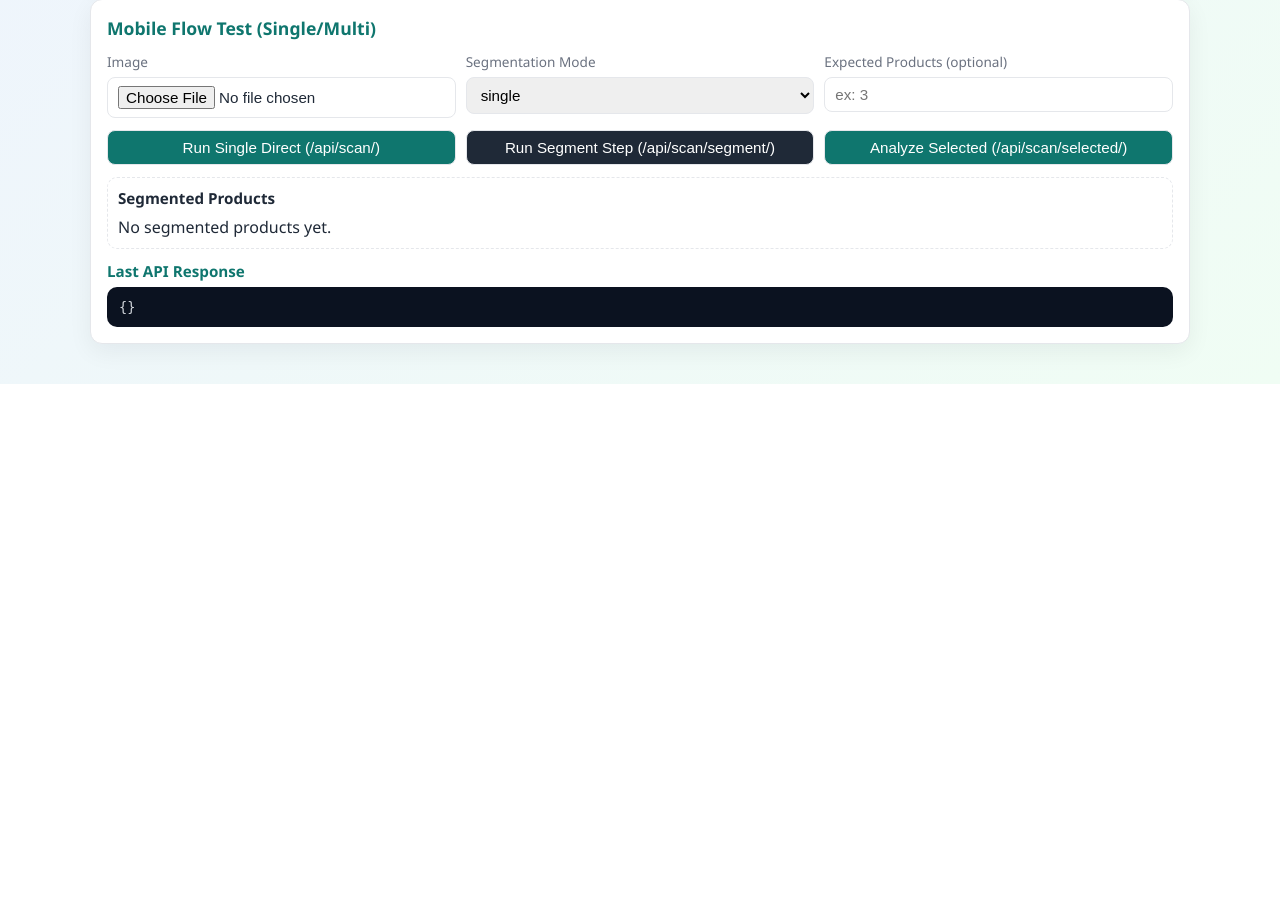
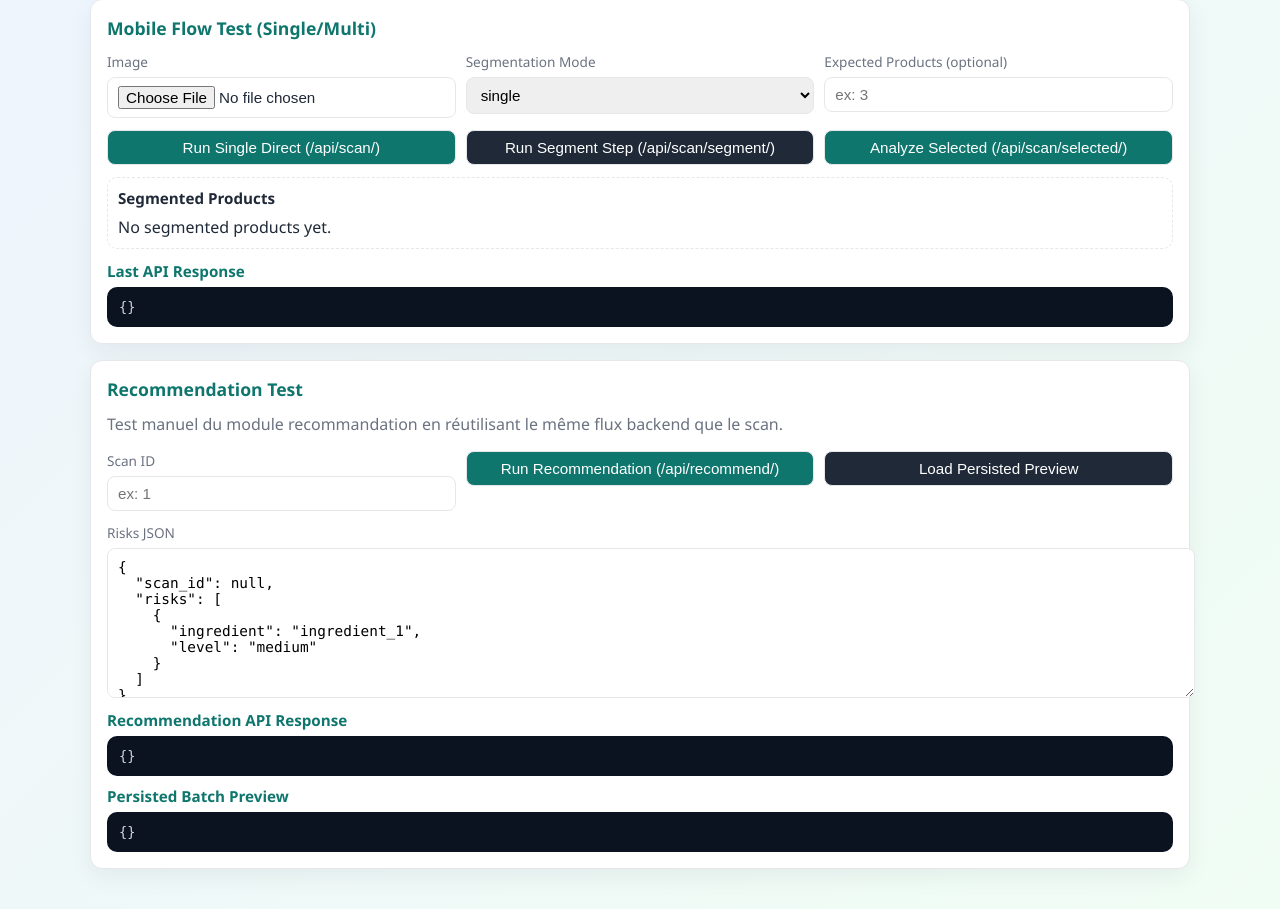
Before and after one commit to houssem-bench/OverDose_Server, a Django app: page / in a window 1280 px wide. Shown: the part 638-1547 px from the top of the page. Before the commit the page ends 1022 px from the top, so only its background shows below. Run offline with Django 5.2, Linux system fonts and the light colour scheme; data that the repository does not hold is empty.

Commit message:
adding the research system for the recommendation agent

```diff
--- a/dashboard/urls.py
+++ b/dashboard/urls.py
@@ -1,8 +1,9 @@
 from django.urls import path
 
-from .views import DashboardSummaryAPIView, DashboardView
+from .views import DashboardRecommendationPreviewAPIView, DashboardSummaryAPIView, DashboardView
 
 urlpatterns = [
     path("", DashboardView.as_view(), name="dashboard-home"),
     path("api/dashboard/summary/", DashboardSummaryAPIView.as_view(), name="dashboard-summary"),
+    path("api/dashboard/recommendation/", DashboardRecommendationPreviewAPIView.as_view(), name="dashboard-recommendation-preview"),
 ]
--- a/dashboard/views.py
+++ b/dashboard/views.py
@@ -5,6 +5,7 @@ from rest_framework.response import Response
 from rest_framework.views import APIView
 
 from scan.models import Scan
+from recommendation.models import RecommendationBatch
 from users.models import User
 
 from .serializers import DashboardSummarySerializer
@@ -30,9 +31,16 @@ class DashboardView(TemplateView):
 			],
 		}
 
+		recommendation_request = {
+			"scan_id": scans[0].id if scans else None,
+			"risks": [{"ingredient": "ingredient_1", "level": "medium"}],
+		}
+
 		context["users"] = users
 		context["scans"] = scans
 		context["sample_result_json"] = json.dumps(sample_result, indent=2)
+		context["recommendation_scan_id"] = recommendation_request["scan_id"] or ""
+		context["recommendation_request_json"] = json.dumps(recommendation_request, indent=2)
 		return context
 
 
@@ -56,3 +64,38 @@ class DashboardSummaryAPIView(APIView):
 		serializer = DashboardSummarySerializer(data=payload)
 		serializer.is_valid(raise_exception=True)
 		return Response(serializer.data)
+
+
+class DashboardRecommendationPreviewAPIView(APIView):
+	def get(self, request):
+		scan_id = request.query_params.get("scan_id")
+		if not scan_id:
+			return Response({"detail": "scan_id is required."}, status=400)
+
+		try:
+			scan_id_int = int(scan_id)
+		except (TypeError, ValueError):
+			return Response({"detail": "scan_id must be an integer."}, status=400)
+
+		batch = (
+			RecommendationBatch.objects.select_related("scan")
+			.prefetch_related("items")
+			.filter(scan_id=scan_id_int)
+			.first()
+		)
+		if not batch:
+			return Response({"detail": "Recommendation batch not found."}, status=404)
+
+		payload = {
+			"scan_id": batch.scan_id,
+			"payload": batch.payload,
+			"item_count": batch.items.count(),
+			"items": [
+				{
+					"product": item.product,
+					"reason": item.reason,
+				}
+				for item in batch.items.all()
+			],
+		}
+		return Response(payload)
--- a/templates/dashboard/index.html
+++ b/templates/dashboard/index.html
@@ -194,6 +194,35 @@
         <h3 style="margin: 10px 0 6px; font-size: 0.95rem; color: var(--accent);">Last API Response</h3>
         <pre id="flow-output">{}</pre>
       </section>
+
+      <section class="card" style="grid-column: 1 / -1;">
+        <h2>Recommendation Test</h2>
+        <p style="margin-top: 0; color: var(--muted);">Test manuel du module recommandation en réutilisant le même flux backend que le scan.</p>
+
+        <div class="controls">
+          <div class="field">
+            <label for="recommend-scan-id">Scan ID</label>
+            <input id="recommend-scan-id" type="number" min="1" value="{{ recommendation_scan_id }}" placeholder="ex: 1" />
+          </div>
+          <div class="field">
+            <button id="btn-recommend">Run Recommendation (/api/recommend/)</button>
+          </div>
+          <div class="field">
+            <button id="btn-recommend-refresh" class="secondary">Load Persisted Preview</button>
+          </div>
+        </div>
+
+        <div class="field" style="margin-bottom: 12px;">
+          <label for="recommend-risks">Risks JSON</label>
+          <textarea id="recommend-risks" rows="8" style="width: 100%; border: 1px solid var(--border); border-radius: 8px; padding: 10px; font-family: Consolas, 'Courier New', monospace; font-size: 0.9rem;">{{ recommendation_request_json }}</textarea>
+        </div>
+
+        <h3 style="margin: 10px 0 6px; font-size: 0.95rem; color: var(--accent);">Recommendation API Response</h3>
+        <pre id="recommend-output">{}</pre>
+
+        <h3 style="margin: 10px 0 6px; font-size: 0.95rem; color: var(--accent);">Persisted Batch Preview</h3>
+        <pre id="recommend-persistence-output">{}</pre>
+      </section>
     </div>
   </div>
 
@@ -205,7 +234,13 @@
       const btnSingle = document.getElementById("btn-single");
       const btnSegment = document.getElementById("btn-segment");
       const btnAnalyzeSelected = document.getElementById("btn-analyze-selected");
+      const recommendScanId = document.getElementById("recommend-scan-id");
+      const recommendRisks = document.getElementById("recommend-risks");
+      const btnRecommend = document.getElementById("btn-recommend");
+      const btnRecommendRefresh = document.getElementById("btn-recommend-refresh");
       const output = document.getElementById("flow-output");
+      const recommendOutput = document.getElementById("recommend-output");
+      const recommendPersistenceOutput = document.getElementById("recommend-persistence-output");
       const productsList = document.getElementById("products-list");
       const templateCsrfToken = "{{ csrf_token }}";
 
@@ -239,6 +274,39 @@
             );
           })
           .join("");
+      }
+
+      function renderRecommendOutput(data) {
+        recommendOutput.textContent = JSON.stringify(data, null, 2);
+      }
+
+      function renderRecommendPersistence(data) {
+        recommendPersistenceOutput.textContent = JSON.stringify(data, null, 2);
+      }
+
+      function parseRisksJson() {
+        const raw = recommendRisks.value.trim();
+        if (!raw) {
+          return [];
+        }
+
+        const parsed = JSON.parse(raw);
+        if (Array.isArray(parsed)) {
+          return parsed;
+        }
+        if (parsed && Array.isArray(parsed.risks)) {
+          return parsed.risks;
+        }
+        throw new Error("Risks JSON must be an array or an object with a risks array.");
+      }
+
+      async function loadRecommendationPersistence(scanId) {
+        const response = await csrfFetch(`/api/dashboard/recommendation/?scan_id=${encodeURIComponent(scanId)}`, {
+          method: "GET",
+        });
+        const data = await response.json();
+        renderRecommendPersistence({ status: response.status, data });
+        return response.ok;
       }
 
       function requireImageFile() {
@@ -324,6 +392,47 @@
         const data = await response.json();
         renderOutput({ status: response.status, data });
       });
+
+      btnRecommend.addEventListener("click", async function () {
+        try {
+          const scanIdValue = recommendScanId.value.trim();
+          const scanId = Number.parseInt(scanIdValue, 10);
+          if (!scanIdValue || Number.isNaN(scanId)) {
+            renderRecommendOutput({ detail: "scan_id is required and must be a number." });
+            return;
+          }
+
+          const risks = parseRisksJson();
+          const response = await csrfFetch("/api/recommend/", {
+            method: "POST",
+            headers: { "Content-Type": "application/json" },
+            body: JSON.stringify({ scan_id: scanId, risks }),
+          });
+          const data = await response.json();
+          renderRecommendOutput({ status: response.status, data });
+
+          if (response.ok) {
+            await loadRecommendationPersistence(scanId);
+          }
+        } catch (error) {
+          renderRecommendOutput({ detail: error.message || "Invalid recommendation payload." });
+        }
+      });
+
+      btnRecommendRefresh.addEventListener("click", async function () {
+        try {
+          const scanIdValue = recommendScanId.value.trim();
+          const scanId = Number.parseInt(scanIdValue, 10);
+          if (!scanIdValue || Number.isNaN(scanId)) {
+            renderRecommendPersistence({ detail: "scan_id is required and must be a number." });
+            return;
+          }
+
+          await loadRecommendationPersistence(scanId);
+        } catch (error) {
+          renderRecommendPersistence({ detail: error.message || "Could not load persisted recommendation." });
+        }
+      });
     })();
   </script>
 </body>
```
